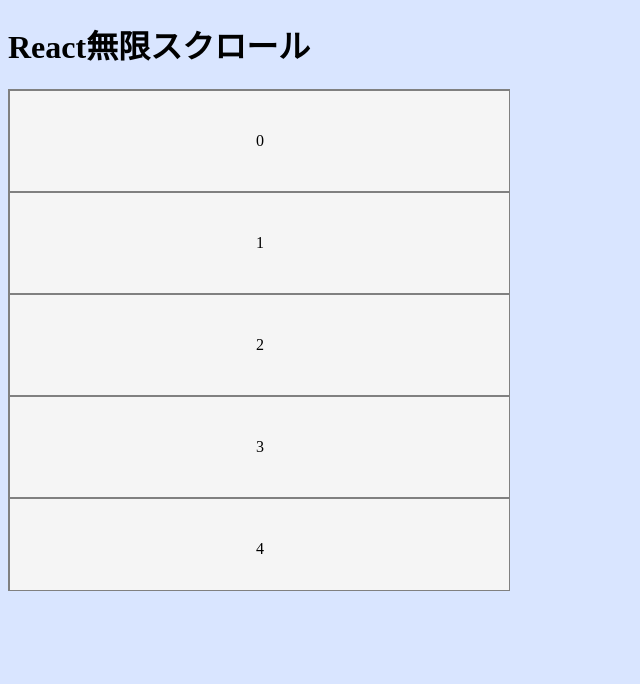
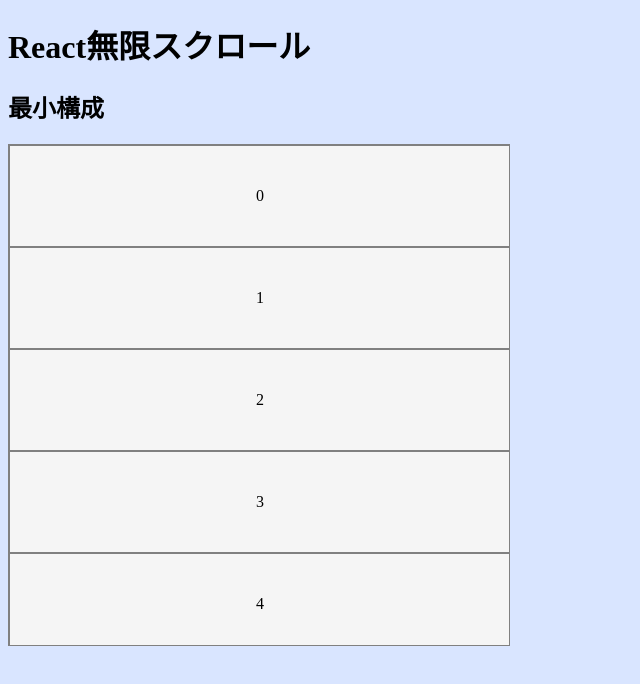
Before and after one commit to calm1205/react-infinite-scroller, a React (Vite) app: page / in a window 1280 px wide. Shown: the top 684 px of the page, without its empty margins (0-640 px from the left). Built offline with nearby package versions, Linux system fonts and the light colour scheme.

Commit message:
[feat] 最小構成

```diff
--- a/src/App.tsx
+++ b/src/App.tsx
@@ -1,37 +1,11 @@
-import { useCallback, useEffect, useRef } from "react";
-import { Item } from "./components/Item";
-import { Wrapper } from "./components/Wrapper";
+import { Minimum } from "./minimum/Minimum";
 
 export const App = () => {
-  // ref
-  const wrapperRef = useRef(null);
-  const itemRef = useRef(null);
-
-  const callback = () => console.log("scroll bottom");
-
-  useEffect(() => {
-    if (!wrapperRef.current) return;
-    if (!itemRef.current) return;
-
-    const observer = new IntersectionObserver(callback, {
-      root: wrapperRef.current,
-      threshold: 0.5,
-    });
-    observer.observe(itemRef.current);
-  }, []);
-
   return (
     <div>
       <h1>React無限スクロール</h1>
 
-      <Wrapper ref={wrapperRef}>
-        <Item index={0} />
-        <Item index={1} />
-        <Item index={2} />
-        <Item index={3} />
-        <Item index={4} />
-        <Item index={5} ref={itemRef} />
-      </Wrapper>
+      <Minimum />
     </div>
   );
 };
--- /dev/null
+++ b/src/minimum/Minimum.tsx
@@ -0,0 +1,40 @@
+import { useEffect, useRef } from "react";
+import { Wrapper } from "../components/Wrapper";
+import { Item } from "../components/Item";
+
+/**
+ * IntersectionObserverの最小構成
+ */
+export const Minimum = () => {
+  // ref
+  const wrapperRef = useRef(null);
+  const itemRef = useRef(null);
+
+  const callback = () => console.log("scroll bottom.");
+
+  useEffect(() => {
+    if (!wrapperRef.current) return;
+    if (!itemRef.current) return;
+
+    const observer = new IntersectionObserver(callback, {
+      root: wrapperRef.current,
+      threshold: 0.5,
+    });
+    observer.observe(itemRef.current);
+  }, []);
+
+  return (
+    <div>
+      <h2>最小構成</h2>
+
+      <Wrapper ref={wrapperRef}>
+        <Item index={0} />
+        <Item index={1} />
+        <Item index={2} />
+        <Item index={3} />
+        <Item index={4} />
+        <Item index={5} ref={itemRef} />
+      </Wrapper>
+    </div>
+  );
+};
```
